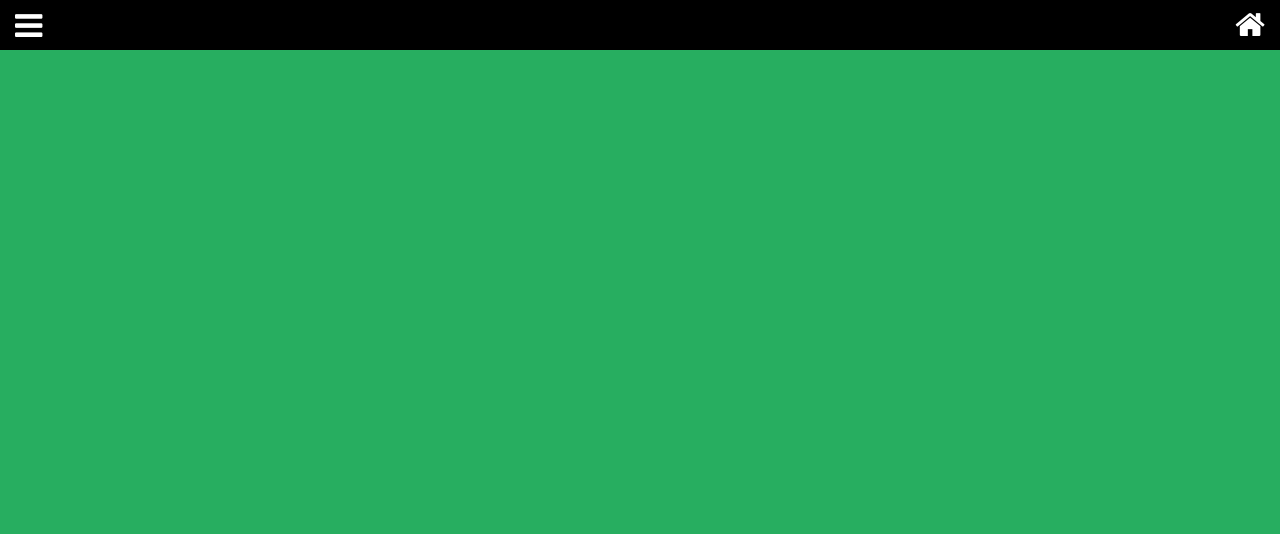
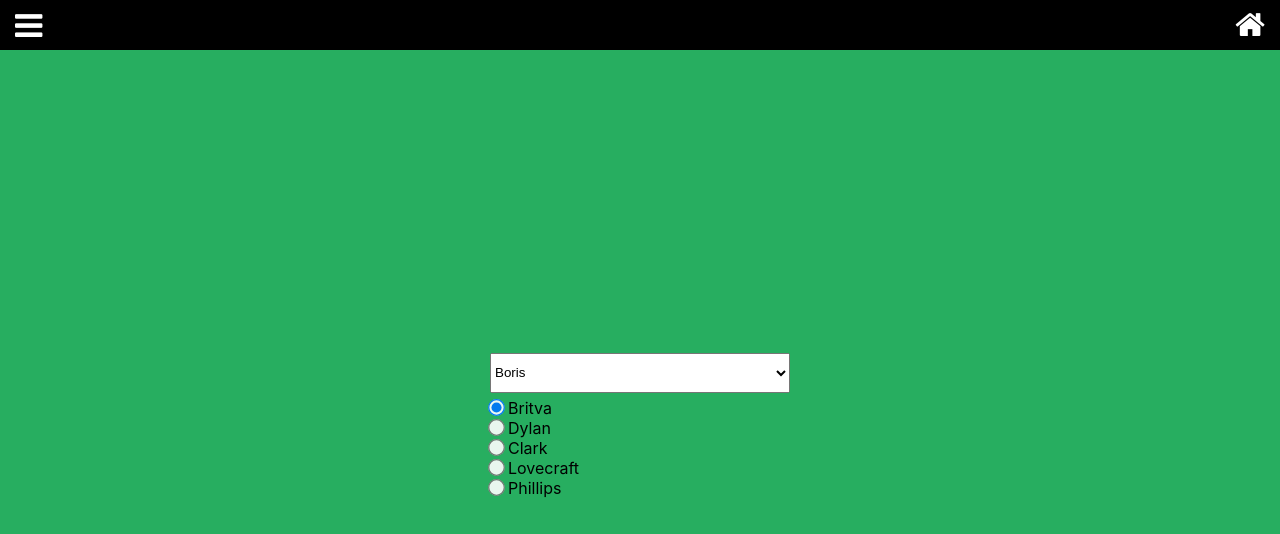
Before and after one commit to AlexeyGorbachevskiy/Ignat_Tasks, a React (Create React App) app: page /#/seventh_task in a window 1280 px wide. Shown: the top 534 px of the page. Built offline with nearby package versions, Linux system fonts and the light colour scheme.

Commit message:
7 task is completed

```diff
--- a/src/App.tsx
+++ b/src/App.tsx
@@ -8,6 +8,7 @@ import SecondTask from "./components/SecondTask/SecondTask";
 import ThirdTask from "./components/ThirdTask/ThirdTask";
 import FourthTask from "./components/FourthTask/FourthTask";
 import SixthTask from "./components/SixthTask/SixthTask";
+import SeventhTask from "./components/SeventhTask/SeventhTask";
 
 
 export type FilterStateType = 'all' | 'high' | 'medium' | 'low';
@@ -30,6 +31,7 @@ function App(props: StatePropsType) {
                     <Route exact path='/pre_junior'
                            render={() => <span className={'pre_junior'}>Pre Junior: <br/>Fifth task is done.</span>}/>
                     <Route path='/sixth_task' render={() => <SixthTask/>}/>
+                    <Route path='/seventh_task' render={() => <SeventhTask/>}/>
                 </div>
             </div>
         </HashRouter>
--- a/src/components/Header/Header.tsx
+++ b/src/components/Header/Header.tsx
@@ -54,6 +54,9 @@ function Header() {
                                           <NavLink className={obj.link} to={'/sixth_task'}>
                                           Sixth task
                                           </NavLink>
+                                          <NavLink className={obj.link} to={'/seventh_task'}>
+                                          Seventh task
+                                          </NavLink>
                                       </span>
                                   </div>
                             </div>
--- /dev/null
+++ b/src/components/SeventhTask/Radio.module.css
@@ -0,0 +1,10 @@
+.radio {
+    transform:scale(1.3);
+    opacity:0.9;
+    cursor:pointer;
+    margin-right: 5px;
+}
+
+.radio_text {
+    color: black;
+}
--- /dev/null
+++ b/src/components/SeventhTask/Radio.tsx
@@ -0,0 +1,36 @@
+import React, {ChangeEvent} from 'react';
+import style from './Radio.module.css';
+
+
+type RadioPropsType = {
+    radioArray: Array<string>
+    name: string
+    value: string
+    onChange: (newRadioValue: string) => void
+}
+
+function Radio(props: RadioPropsType) {
+    return (
+        <div>
+            {props.radioArray.map((t, index) => {
+
+                return (
+                    <p key={index}
+                       className={style.radio_text}>
+                        <input
+                            key={index}
+                            className={style.radio}
+                            name={props.name}
+                            type="radio"
+                            value={t}
+                            checked={props.value === t}
+                            onChange={(e: ChangeEvent<HTMLInputElement>) => props.onChange(e.target.value)}
+                        />{t}</p>
+                )
+            })}
+
+        </div>)
+}
+
+
+export default Radio;
--- /dev/null
+++ b/src/components/SeventhTask/Select.module.css
@@ -0,0 +1,8 @@
+
+.select {
+    cursor: pointer;
+    outline: none;
+    width: 300px;
+    height: 40px;
+    margin-bottom: 5px;
+}
--- /dev/null
+++ b/src/components/SeventhTask/Select.tsx
@@ -0,0 +1,32 @@
+import React, {ChangeEvent} from 'react';
+import style from './Select.module.css';
+
+
+type SelectPropsType = {
+    optionArray: Array<string>
+    value: string
+    onChange: (newValue: string) => void
+}
+
+function Select(props: SelectPropsType) {
+    return (
+        <div>
+            <select value={props.value}
+                    onChange={(e: ChangeEvent<HTMLSelectElement>) => props.onChange(e.currentTarget.value)}
+                    className={style.select}
+            >
+                {
+                    props.optionArray.map((t, index) => {
+                        return (
+                            <option key={index}>
+                                {t}
+                            </option>
+                        )
+                    })
+                }
+            </select>
+        </div>)
+}
+
+
+export default Select;
--- /dev/null
+++ b/src/components/SeventhTask/SeventhTask.tsx
@@ -0,0 +1,36 @@
+import React, {useState} from 'react';
+import Select from "./Select";
+import Radio from "./Radio";
+
+
+function SeventhTask() {
+    const optionArray = ['Boris', 'Bob', 'Adam', 'Howard', 'John'];
+    const radioArray = ['Britva', 'Dylan', 'Clark', 'Lovecraft', 'Phillips '];
+    const [value, setValue] = useState(optionArray[0]);
+    const [radioValue, setRadioValue] = useState(radioArray[0]);
+
+
+    const onChangeSelect = (newValue: string) => setValue(newValue);
+    const onChangeRadio = (newRadioValue: string) => {
+        setRadioValue(newRadioValue);
+    }
+
+
+    return (
+        <div>
+            <Select
+                optionArray={optionArray}
+                value={value}
+                onChange={onChangeSelect}
+            />
+            <Radio
+                radioArray={radioArray}
+                name={'radio'}
+                value={radioValue}
+                onChange={onChangeRadio}
+            />
+        </div>)
+}
+
+
+export default SeventhTask;
```
